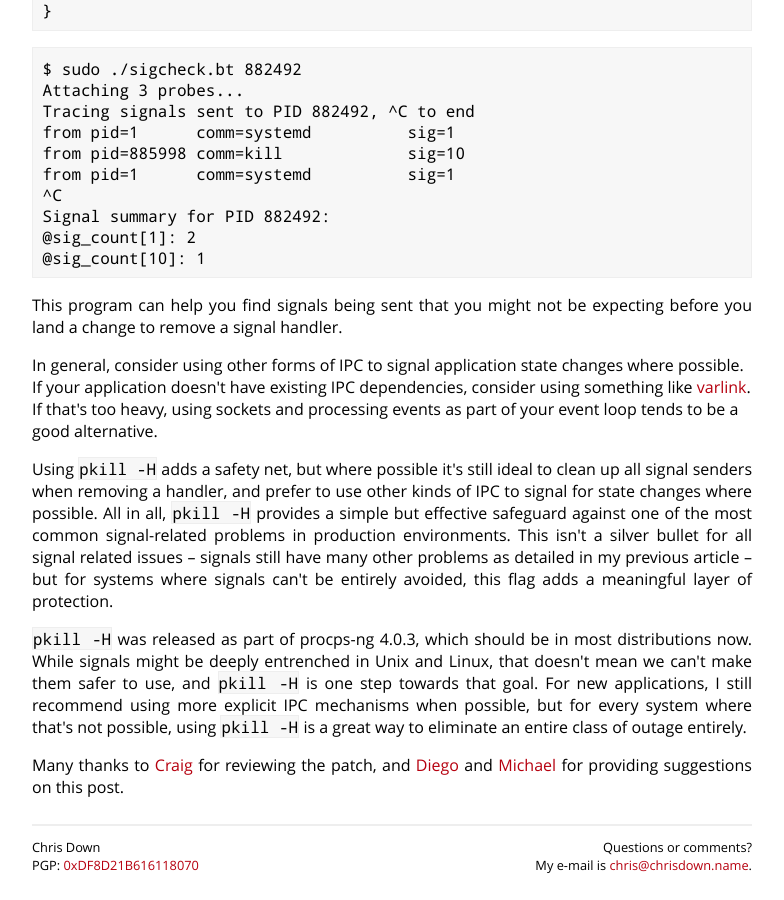
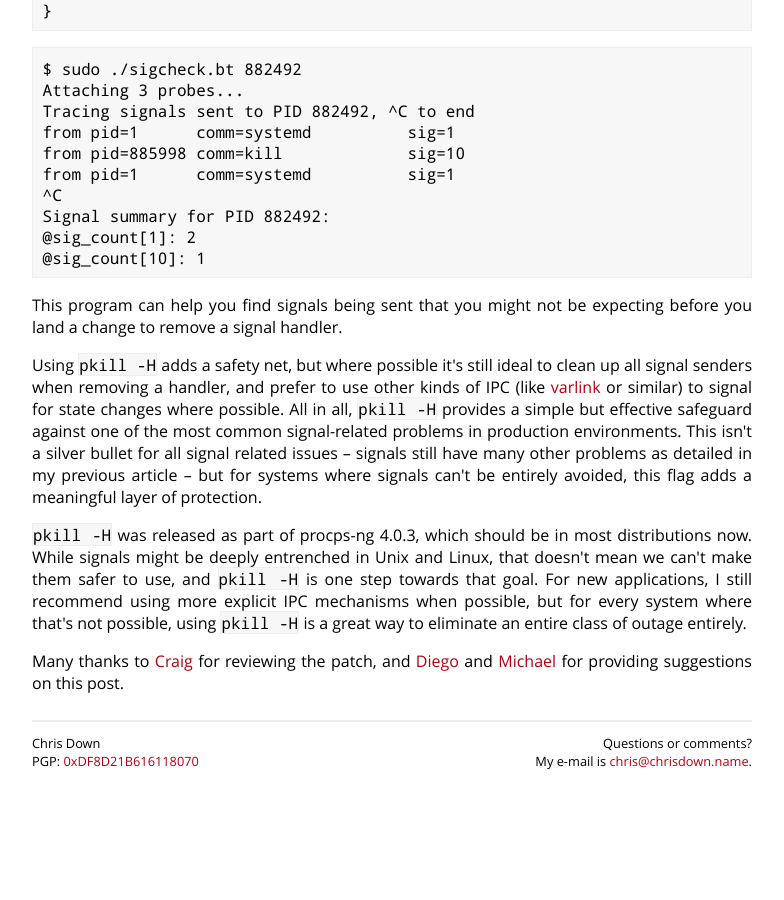
Before and after one commit to cdown/chrisdown.name, a Jekyll site: the page built from _posts/2025-05-13-safer-signal-sending-with-pkill-require-handler.md, in a window 1280 px wide and 900 px high, scrolled down 7920 px. Shown: the whole window, without its empty margins (248-1032 px from the left). Built offline with Jekyll 4.4.1, drawn with Linux system fonts in a browser that asks for light colours; after the commit the page ends 8716 px from its top, so only the background shows below that.

Commit message:
rh post: Make varlink mention shorter

```diff
--- a/_posts/2025-05-13-safer-signal-sending-with-pkill-require-handler.md
+++ b/_posts/2025-05-13-safer-signal-sending-with-pkill-require-handler.md
@@ -435,22 +435,15 @@ END {
 This program can help you find signals being sent that you might not be
 expecting before you land a change to remove a signal handler.
 
-{% sidenote %}
-In general, consider using other forms of IPC to signal application state
-changes where possible. If your application doesn't have existing IPC
-dependencies, consider using something like [varlink](https://varlink.org/). If
-that's too heavy, using sockets and processing events as part of your event
-loop tends to be a good alternative.
-{% endsidenote %}
-
 Using `pkill -H` adds a safety net, but where possible it's still ideal to
 clean up all signal senders when removing a handler, and prefer to use other
-kinds of IPC to signal for state changes where possible. All in all, `pkill -H`
-provides a simple but effective safeguard against one of the most common
-signal-related problems in production environments. This isn't a silver bullet
-for all signal related issues -- signals still have many other problems as
-detailed in my previous article -- but for systems where signals can't be
-entirely avoided, this flag adds a meaningful layer of protection.
+kinds of IPC (like [varlink](https://varlink.org/) or similar) to signal for
+state changes where possible. All in all, `pkill -H` provides a simple but
+effective safeguard against one of the most common signal-related problems in
+production environments. This isn't a silver bullet for all signal related
+issues -- signals still have many other problems as detailed in my previous
+article -- but for systems where signals can't be entirely avoided, this flag
+adds a meaningful layer of protection.
 
 `pkill -H` was released as part of procps-ng 4.0.3, which should be in most
 distributions now. While signals might be deeply entrenched in Unix and Linux,
```
